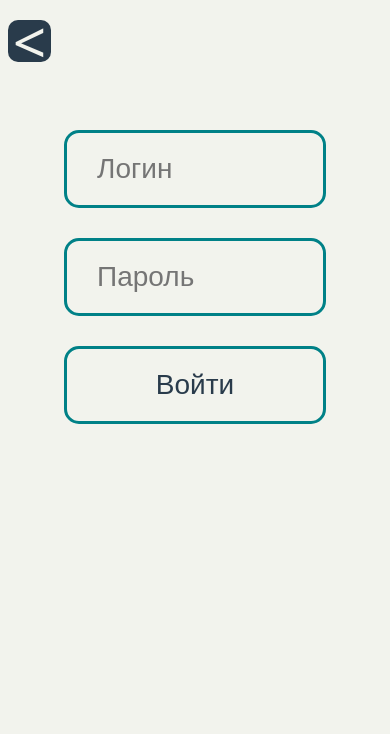
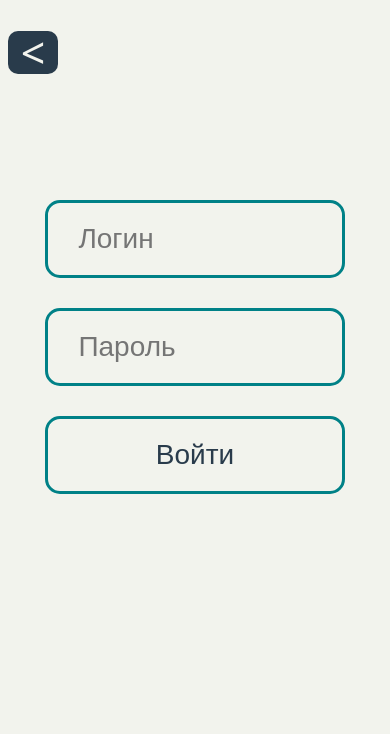
Before and after one commit to nikolayshumik/caloriesappweb, a Django app: page /login/ in a window 390 px wide. Shown: the top 734 px of the page. Run offline with Django 4.2, Linux system fonts and the light colour scheme; some web fonts are replaced.

Commit message:
адаптив на регистрации и профиль

```diff
--- a/appflut/webflut/static/css/Login Pages/logins.css
+++ b/appflut/webflut/static/css/Login Pages/logins.css
@@ -20,15 +20,14 @@ text {
   font-size: 28px;
   color: #293b4b;
   text-align: center;
-  margin-bottom: 20%;
+  margin-bottom: 5%;
   /* Увеличиваем нижний отступ для текста */
 }
 
 form {
-  width: 70%;
+  width: 40%;
   display: flex;
   flex-direction: column;
-  margin-bottom: 10px;
 }
 
 .page-container {
@@ -37,7 +36,7 @@ form {
   flex-direction: column;
   align-items: center;
   justify-content: flex-start;
-  padding-top: 10%;
+  padding-top: 5%;
 }
 
 a {
@@ -115,4 +114,19 @@ input {
 
 .form_toggle .item-2 input[type=radio]:checked + label {
   background: #bbffbb;
+}
+
+@media (max-width: 480px) {
+  .page-container {
+    padding-top: 10%;
+  }
+  form {
+    width: 80%;
+    padding-top: 15vw;
+  }
+  button, .next {
+    margin-top: 8vw;
+    font-size: 30px;
+    padding: 15px 25px;
+  }
 }/*# sourceMappingURL=logins.css.map */
--- a/appflut/webflut/static/css/Login Pages/logins.scss
+++ b/appflut/webflut/static/css/Login Pages/logins.scss
@@ -34,15 +34,14 @@ text {
   font-size: $font_main_text;
   color: $gray_color;
   text-align: center;
-  margin-bottom: 20%;
+  margin-bottom: 5%;
   /* Увеличиваем нижний отступ для текста */
 }
 
 form {
-  width: 70%;
+  width: 40%;
   display: flex;
   flex-direction: column;
-  margin-bottom: 10px;
 }
 
 .page-container {
@@ -51,7 +50,7 @@ form {
   flex-direction: column;
   align-items: center;
   justify-content: flex-start;
-  padding-top: 10%;
+  padding-top: 5%;
 }
 
 a {
@@ -133,3 +132,17 @@ input {
 .form_toggle .item-2 input[type=radio]:checked+label {
   background: #bbffbb;
 }
+@media (max-width: 480px) {
+  .page-container {
+    padding-top: 10%;
+  }
+  form {
+    width: 80%;
+    padding-top: 15vw;
+  }
+  button, .next {
+    margin-top: 8vw;
+    font-size: 30px;
+    padding: 15px 25px;
+  }
+}
--- a/appflut/webflut/static/css/footer.css
+++ b/appflut/webflut/static/css/footer.css
@@ -7,7 +7,7 @@
     align-items: center;
     margin-right: auto;
     justify-content: center;
-    font-size: 15vw;
+    font-size: 11vw;
     border-radius: 10px;
     border: none;
     background-color: #293b4b;
@@ -41,21 +41,27 @@ footer {
 .buttonFooter:hover {
     border: 2px solid black;
 }
-
+@media (min-width: 481px) {
+    .main-orientations {
+        width: 7vw;
+        height: 7vw;
+        font-size: 8vw;
+    }
+}
 @media (min-width: 769px) {
     .main-orientations {
-        width: 8vw;
-        height: 8vw;
-        font-size: 11vw;
+        width: 6vw;
+        height: 6vw;
+        font-size: 6vw;
         padding: 2vw;
     }
 }
 
 @media (min-width: 1025px) {
     .main-orientations {
-        width: 6vw;
-        height: 6vw;
-        font-size: 9vw;
+        width: 5vw;
+        height: 5vw;
+        font-size: 5vw;
         padding: 2vw;
     }
 }
--- a/appflut/webflut/templates/info4.html
+++ b/appflut/webflut/templates/info4.html
@@ -21,8 +21,8 @@
     <form method="post">
       {% csrf_token %}
 
-      <button type="submit" name="active" value="L">малоактивный</button>
-      <button type="submit" name="active" value="M">активный</button>
+      <button type="submit" name="active" value="L">Малоактивный</button>
+      <button type="submit" name="active" value="M">Активный</button>
 
       <button type="submit" class="next">Далее</button>
     </form>
--- a/appflut/webflut/templates/profile.html
+++ b/appflut/webflut/templates/profile.html
@@ -21,7 +21,7 @@
 
       <div class="title">
         {{ user.username }}
-        <a href="{% url 'logout' %}"><img src="{% static 'accets/выйти.png' %}" style="width: 10vw;" /></a>
+        <a href="{% url 'logout' %}"><img src="{% static 'accets/выйти.png' %}"/></a>
       </div>
 
         <form method="post" action="{% url 'login' %}">
```
Also changed, not shown: appflut/webflut/static/css/Profile Page/profile400.css (+10 -0 lines), appflut/webflut/static/css/Profile Page/profile400.scss (+8 -0 lines), appflut/webflut/static/css/Profile Page/profile600.css (deleted, +0 -22 lines), appflut/webflut/static/css/Profile Page/profile600.scss (deleted, +0 -35 lines), appflut/db.sqlite3, 3 other files.
